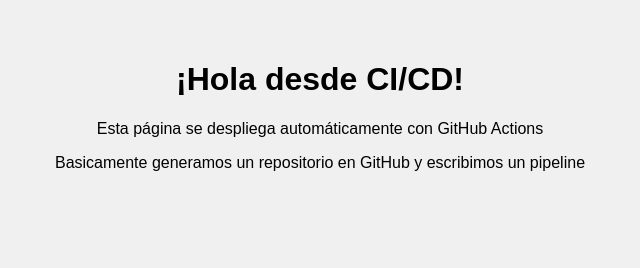
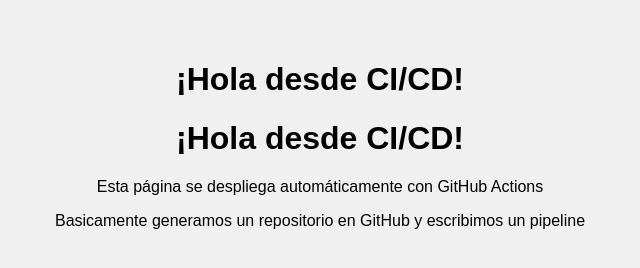
Before and after one commit to pedronmb/grupo_7_tp-cicd-vanguardia, a website: page index.html in a window 1280 px wide. Shown: the whole page, without its empty margins (320-960 px from the left). Drawn offline with Linux system fonts and the light colour scheme.

Commit message:
Cambio de prueba

```diff
--- a/index.html
+++ b/index.html
@@ -7,6 +7,7 @@
 </head>
 <body>
   <h1>¡Hola desde CI/CD!</h1>
+  <h1>¡Hola desde CI/CD!</h1>
   <p>Esta página se despliega automáticamente con GitHub Actions</p>
   <p>Basicamente generamos un repositorio en GitHub y escribimos un pipeline</p>
   <script src="script.js"></script>
```
